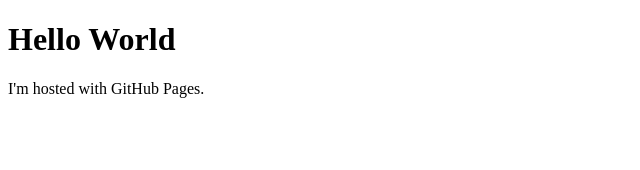
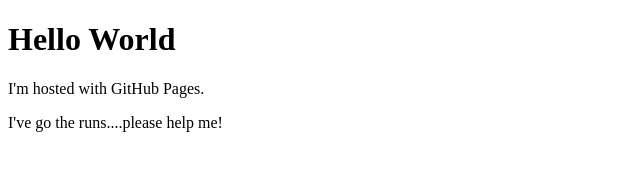
Before and after one commit to donnvalencia/donnvalencia.github.io, a plain HTML site: page index.html in a window 1280 px wide. Shown: the whole page, without its empty margins (0-640 px from the left). Drawn offline with Linux system fonts and the light colour scheme.

Commit message:
Update text
Test update the text

```diff
--- a/index.html
+++ b/index.html
@@ -3,5 +3,6 @@
 <body>
 <h1>Hello World</h1>
 <p>I'm hosted with GitHub Pages.</p>
+<p>I've go the runs....please help me!</p>
 </body>
 </html>
```
